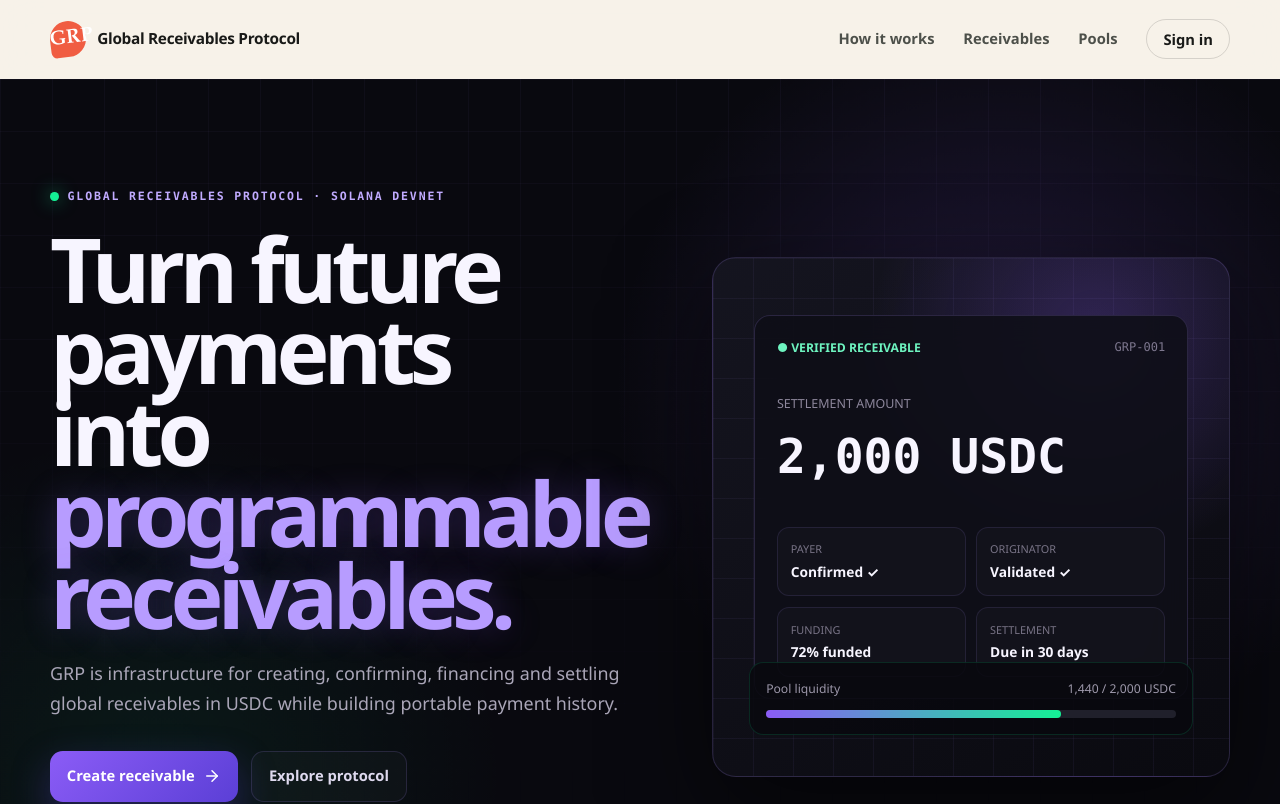
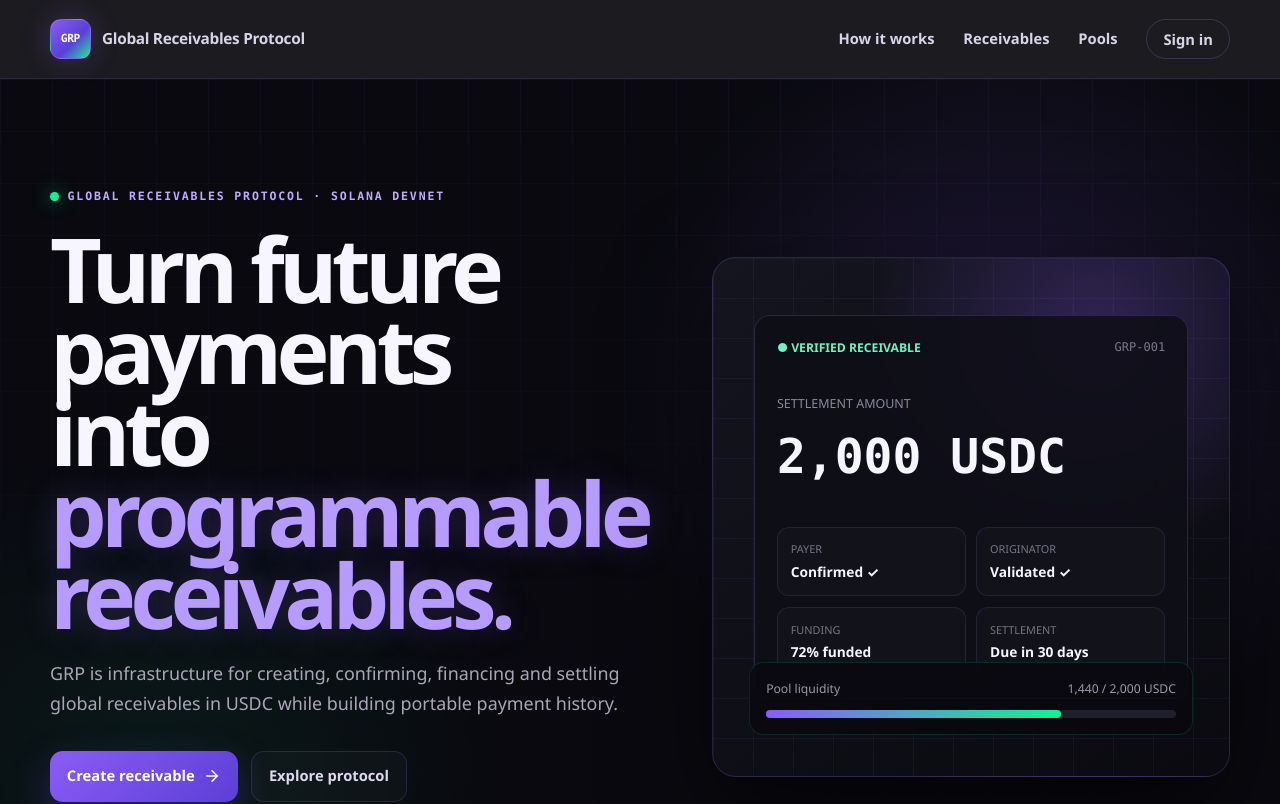
Before and after one commit to 0xlari/global-receivables-protocol, a Next.js app: page / in a window 1280 px wide. Shown: the top 804 px of the page. Built offline with nearby package versions, Linux system fonts and the light colour scheme; no server answers.

Commit message:
design: add distinct GRP header chrome

```diff
--- a/src/app/globals.css
+++ b/src/app/globals.css
@@ -1941,3 +1941,37 @@
   .demo-fallback dl { grid-template-columns: 1fr; }
   .demo-fallback dl div + div { border-top: 1px solid var(--line); border-left: 0; }
 }
+
+.site-header--grp {
+  border-bottom-color: rgba(167, 139, 250, 0.12);
+  background: rgba(9, 9, 15, 0.92);
+}
+.site-header--grp .brand,
+.site-header--grp .desktop-nav > a,
+.site-header--grp .nav-action { color: #d9d5e7; }
+.site-header--grp .desktop-nav > a:hover,
+.site-header--grp .nav-action:hover { color: #ffffff; }
+.site-header--grp .brand__mark {
+  width: 2.55rem;
+  height: 2.55rem;
+  border: 1px solid rgba(255,255,255,.12);
+  border-radius: .7rem;
+  background: linear-gradient(135deg, #8b5cf6, #5b3fd6 58%, #14f195);
+  box-shadow: 0 0 28px rgba(139,92,246,.28);
+  font-family: ui-monospace, SFMono-Regular, Menlo, monospace;
+  font-size: .7rem;
+  transform: none;
+}
+.site-header--grp .button--quiet {
+  border-color: rgba(167,139,250,.22);
+  color: #f6f4ff;
+}
+.brand--erh .brand__mark {
+  width: 2.25rem;
+  height: 2.25rem;
+  border-radius: 50% 50% 50% 16%;
+  background: var(--coral);
+  font-family: var(--font-display);
+  font-size: 1.25rem;
+  transform: rotate(-7deg);
+}
```
